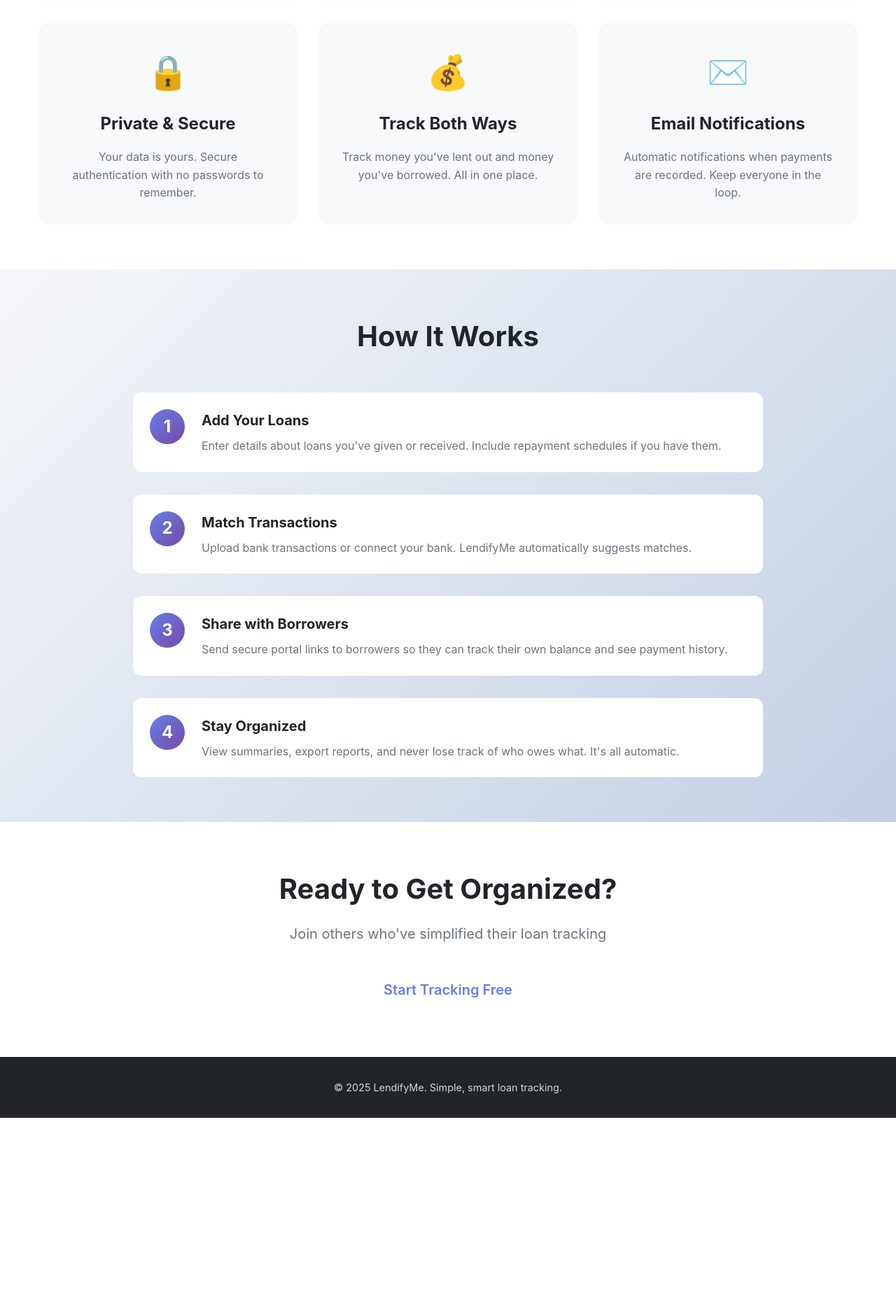
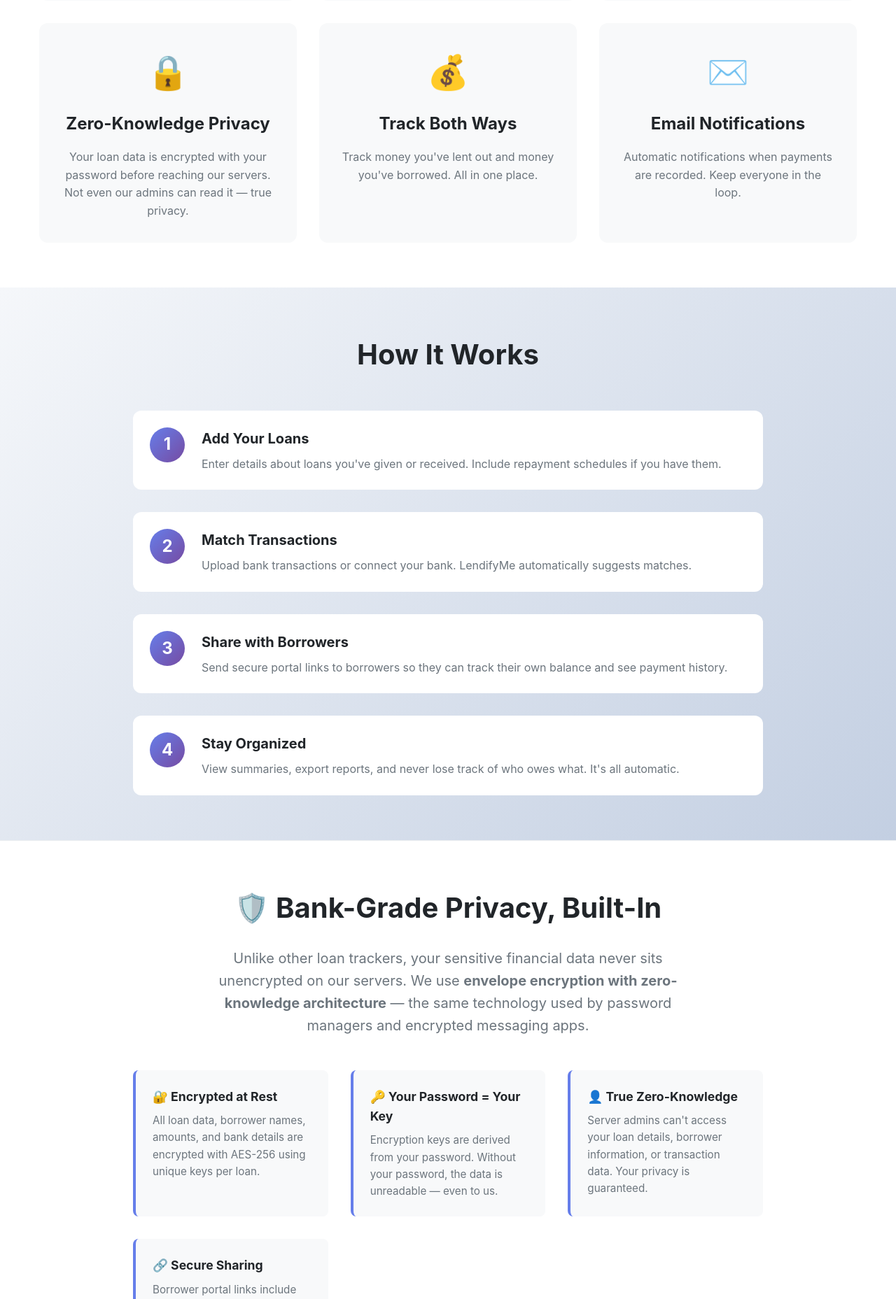
Before and after one commit to dezgo/lendifyme, a Flask app: page / in a window 1280 px wide. Shown: the part 943-2800 px from the top of the page at 70% size. Before the commit the page ends 2541 px from the top, so only its background shows below. Run offline with Flask 3, Linux system fonts and the light colour scheme.

Commit message:
Landing page updates to emphasise privacy

```diff
--- a/templates/landing.html
+++ b/templates/landing.html
@@ -177,6 +177,63 @@
             margin-bottom: 2rem;
         }
 
+        /* Security Section */
+        .security {
+            background: white;
+            padding: 4rem 1rem;
+            border-top: 1px solid #e9ecef;
+        }
+        .security-content {
+            max-width: 900px;
+            margin: 0 auto;
+            text-align: center;
+        }
+        .security h2 {
+            font-size: 2.5rem;
+            margin-bottom: 1.5rem;
+            color: #212529;
+        }
+        .security-intro {
+            font-size: 1.25rem;
+            color: #6c757d;
+            margin-bottom: 3rem;
+            max-width: 700px;
+            margin-left: auto;
+            margin-right: auto;
+        }
+        .security-features {
+            display: grid;
+            grid-template-columns: repeat(auto-fit, minmax(250px, 1fr));
+            gap: 2rem;
+            text-align: left;
+        }
+        .security-item {
+            padding: 1.5rem;
+            background: #f8f9fa;
+            border-radius: 8px;
+            border-left: 4px solid #667eea;
+        }
+        .security-item h4 {
+            font-size: 1.1rem;
+            margin-bottom: 0.5rem;
+            color: #212529;
+        }
+        .security-item p {
+            color: #6c757d;
+            font-size: 0.95rem;
+            margin: 0;
+        }
+        .security-badge {
+            display: inline-block;
+            background: linear-gradient(135deg, #667eea 0%, #764ba2 100%);
+            color: white;
+            padding: 0.5rem 1rem;
+            border-radius: 20px;
+            font-weight: 600;
+            font-size: 0.9rem;
+            margin-top: 1rem;
+        }
+
         /* Footer */
         .footer {
             background: #212529;
@@ -211,6 +268,9 @@
     <div class="hero">
         <h1>Track Your Loans, Effortlessly</h1>
         <p>Stop wondering who owes you what. LendifyMe helps you track loans to friends and family with automatic bank transaction matching.</p>
+        <p style="font-size: 1rem; opacity: 0.9; margin-top: -1rem; margin-bottom: 2rem;">
+            🔒 <strong>Zero-Knowledge Encryption</strong> — Your loan data is encrypted so not even we can read it
+        </p>
         <div class="cta-buttons">
             <a href="/register" class="btn btn-primary">Get Started Free</a>
             <a href="/login" class="btn btn-secondary">Sign In</a>
@@ -238,8 +298,8 @@
             </div>
             <div class="feature-card">
                 <div class="feature-icon">🔒</div>
-                <h3>Private & Secure</h3>
-                <p>Your data is yours. Secure authentication with no passwords to remember.</p>
+                <h3>Zero-Knowledge Privacy</h3>
+                <p>Your loan data is encrypted with your password before reaching our servers. Not even our admins can read it — true privacy.</p>
             </div>
             <div class="feature-card">
                 <div class="feature-icon">💰</div>
@@ -291,10 +351,42 @@
         </div>
     </div>
 
+    <!-- Security Section -->
+    <div class="security">
+        <div class="security-content">
+            <h2>🛡️ Bank-Grade Privacy, Built-In</h2>
+            <p class="security-intro">
+                Unlike other loan trackers, your sensitive financial data never sits unencrypted on our servers. We use <strong>envelope encryption with zero-knowledge architecture</strong> — the same technology used by password managers and encrypted messaging apps.
+            </p>
+            <div class="security-features">
+                <div class="security-item">
+                    <h4>🔐 Encrypted at Rest</h4>
+                    <p>All loan data, borrower names, amounts, and bank details are encrypted with AES-256 using unique keys per loan.</p>
+                </div>
+                <div class="security-item">
+                    <h4>🔑 Your Password = Your Key</h4>
+                    <p>Encryption keys are derived from your password. Without your password, the data is unreadable — even to us.</p>
+                </div>
+                <div class="security-item">
+                    <h4>👤 True Zero-Knowledge</h4>
+                    <p>Server admins can't access your loan details, borrower information, or transaction data. Your privacy is guaranteed.</p>
+                </div>
+                <div class="security-item">
+                    <h4>🔗 Secure Sharing</h4>
+                    <p>Borrower portal links include decryption keys, so borrowers can view their data without needing your password.</p>
+                </div>
+            </div>
+            <div style="margin-top: 2rem;">
+                <span class="security-badge">✓ End-to-End Encrypted</span>
+                <span class="security-badge">✓ Zero-Knowledge Architecture</span>
+            </div>
+        </div>
+    </div>
+
     <!-- Final CTA Section -->
     <div class="final-cta">
         <h2>Ready to Get Organized?</h2>
-        <p>Join others who've simplified their loan tracking</p>
+        <p>Join others who've simplified their loan tracking — with privacy built-in</p>
         <a href="/register" class="btn btn-primary" style="font-size: 1.25rem; padding: 1rem 3rem;">Start Tracking Free</a>
     </div>
 
```
